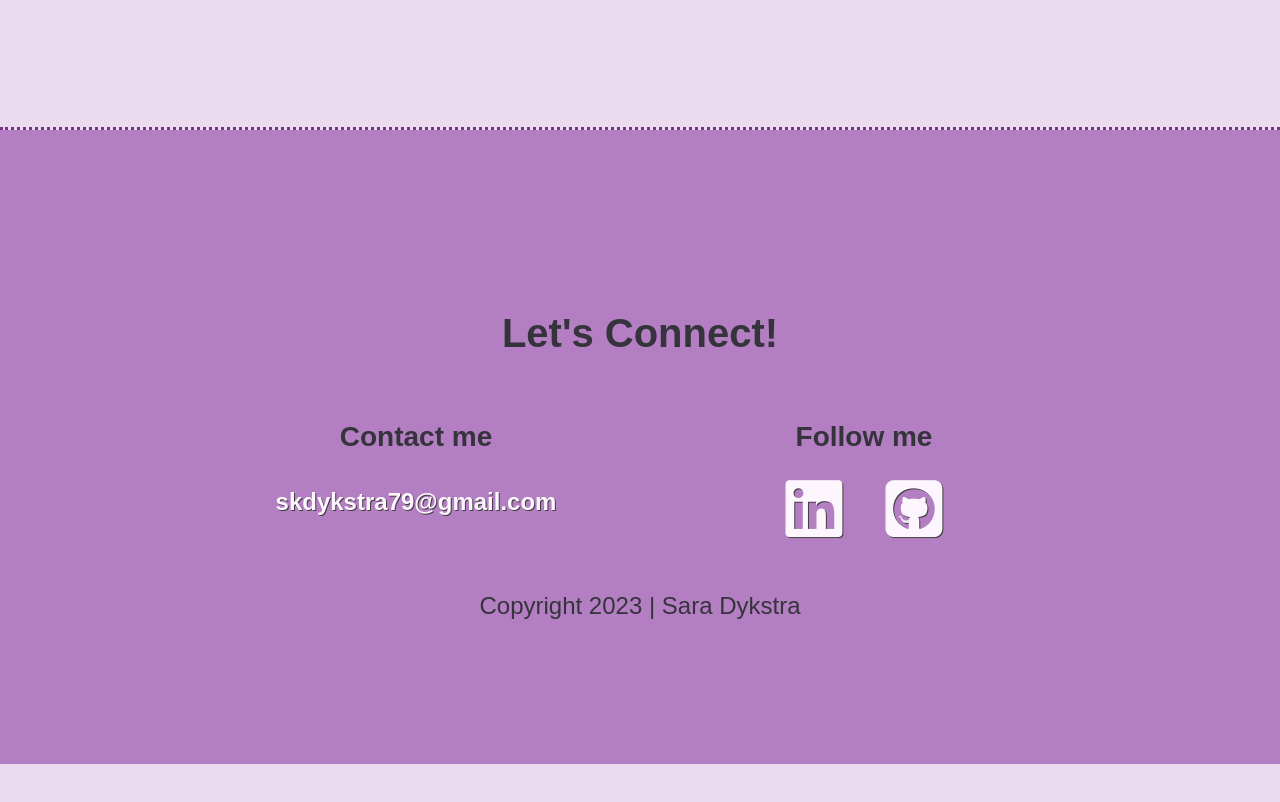
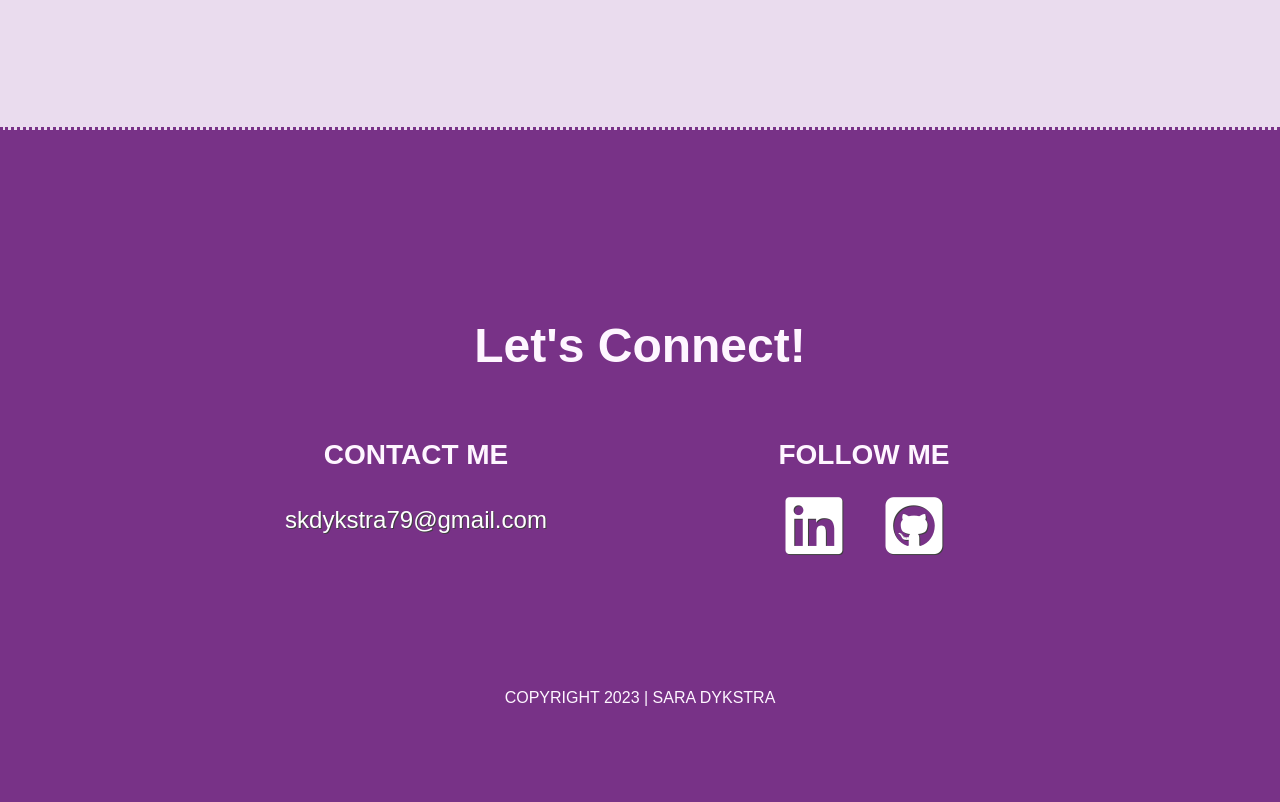
Before and after one commit to Sara-414/my-portfolio, a website built with Parcel: page index.html in a window 1280 px wide. Shown: the part 3422-4224 px from the top of the page. Before the commit the page ends 4186 px from the top, so only its background shows below. Built offline with nearby package versions, Linux system fonts and the light colour scheme; a web font is replaced by a local one.

Commit message:
Last last contrast change maybe

```diff
--- a/css/main.css
+++ b/css/main.css
@@ -104,7 +104,6 @@ body {
   width: 85%;
 }
 
-/*caa4d3  eee1f2*/
 header {
   background-color: #d4b5db;
   padding-top: 30px;
@@ -349,12 +348,14 @@ span {
 }
 
 footer {
-  background-color: #b47ec2;
+  background-color: #783287;
   padding: 80px 0;
 }
 
 #contact h3 {
   margin-bottom: 60px;
+  color: #fef6ff;
+  font-size: 2.25rem;
 }
 
 footer .contact-wrapper {
@@ -378,16 +379,18 @@ h5 {
   line-height: 1.5;
   width: 100%;
   font-size: 1.5rem;
+  color: #fef6ff;
+  text-transform: uppercase;
 }
 
 footer a {
   display: flex;
-  font-weight: bold;
   justify-content: center;
 }
 
 .contact-info a {
   font-size: 1.25rem;
+  color: #ffffff;
 }
 
 footer .follow-info {
@@ -411,6 +414,13 @@ footer .social-icons li {
 
 footer .social-icons li i {
   font-size: 4rem;
+}
+
+footer p {
+  color: #fef6ff;
+  font-family: 'Reem Kufi Fun', sans-serif;
+  text-transform: uppercase;
+  margin-top: 80px;
 }
 
 footer ul {
@@ -504,6 +514,12 @@ footer ul {
    Modify as content requires.
    ========================================================================== */
 
+@media only screen and (min-width: 480px) {
+  header nav {
+    text-transform: uppercase;
+  }
+}
+
 @media only screen and (min-width: 768px) {
   /* Style adjustments for viewports that meet the condition */
 
@@ -522,7 +538,6 @@ footer ul {
     display: flex;
     justify-content: center;
     width: 100%;
-    text-transform: uppercase;
   }
 
   nav {
@@ -671,7 +686,7 @@ footer ul {
   }
 
   footer p {
-    font-size: 1.25rem;
+    font-size: 1rem;
   }
 
   .contact-info a {
@@ -697,6 +712,14 @@ footer ul {
 
   .contact-info a {
     font-size: 1.5rem;
+  }
+
+  #contact h3 {
+    font-size: 3rem;
+  }
+
+  #contact h5 {
+    text-transform: uppercase;
   }
 }
 
@@ -799,11 +822,8 @@ footer ul {
   footer .social-icons li i {
     font-size: 65px;
   }
+}
 
-  footer p {
-    font-size: 1.5rem;
-  }
-}
 
 @media print,
   (-webkit-min-device-pixel-ratio: 1.25),
```
